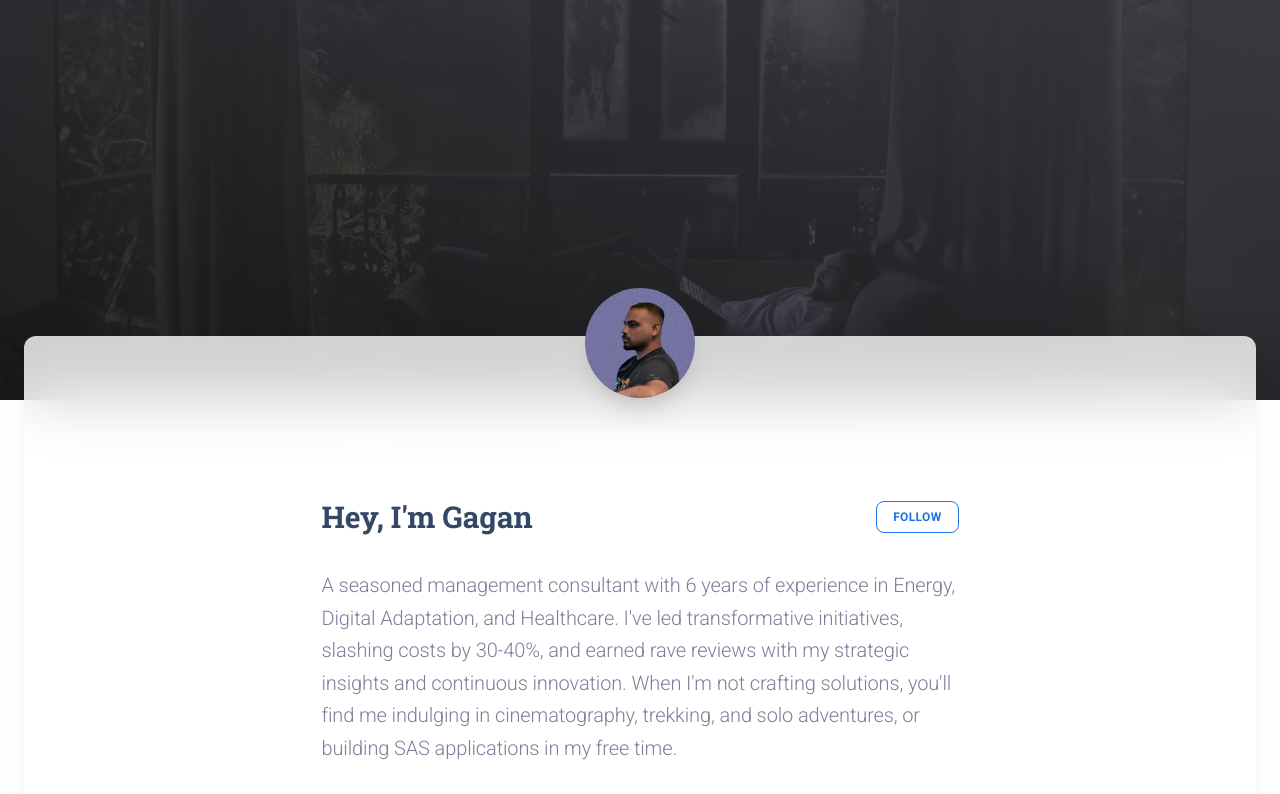
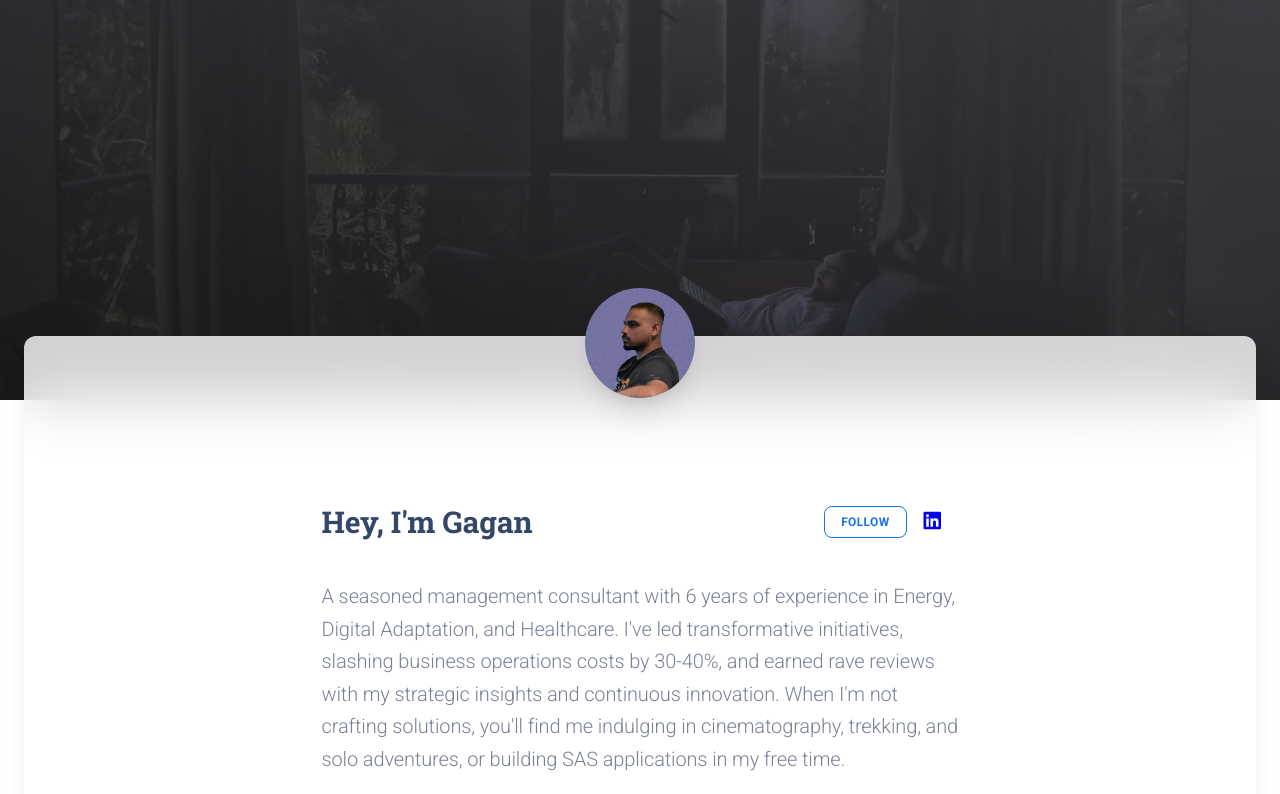
Before and after one commit to Gagan-Radhakrishna/MyPUI, a React (Create React App) app: page /presentation in a window 1280 px wide. Shown: the top 794 px of the page. Built offline with nearby package versions, Linux system fonts and the light colour scheme.

Commit message:
fixed content and added linked in icon

```diff
--- a/src/pages/LandingPages/Author/sections/Profile.js
+++ b/src/pages/LandingPages/Author/sections/Profile.js
@@ -47,6 +47,24 @@ function Profile() {
                   <MKButton variant="outlined" color="info" size="small">
                     Follow
                   </MKButton>
+                  <MKButton variant="text" color="white" size="large" iconOnly>
+                    <a
+                      href="https://www.linkedin.com/in/gagan-r-338451171/"
+                      target="_blank"
+                      rel="noreferrer"
+                    >
+                      <i className="fab fa-linkedin" style={{ fontSize: "1.25rem" }} />
+                    </a>
+                  </MKButton>
+                  {/* <MKButton variant="text" color="white" size="large" iconOnly>
+                    <a
+                      href="https://www.instagram.com/nomadic.cinematographer?igsh=MjM0Zm9laGtiMzhk"
+                      target="_blank"
+                      rel="noreferrer"
+                    >
+                      <i className="fab fa-instagram" style={{ fontSize: "1.25rem" }} />
+                    </a>
+                  </MKButton> */}
                 </a>
               </MKBox>
               <Grid container spacing={3} mb={3}>
@@ -77,7 +95,7 @@ function Profile() {
               </Grid>
               <MKTypography variant="body1" fontWeight="light" color="text">
                 A seasoned management consultant with 6 years of experience in Energy, Digital
-                Adaptation, and Healthcare. I&apos;ve led transformative initiatives, slashing costs
+                Adaptation, and Healthcare. I&apos;ve led transformative initiatives, slashing business operations costs
                 by 30-40%, and earned rave reviews with my strategic insights and continuous
                 innovation. When I&apos;m not crafting solutions, you&apos;ll find me indulging in
                 cinematography, trekking, and solo adventures, or building SAS applications in my
```
